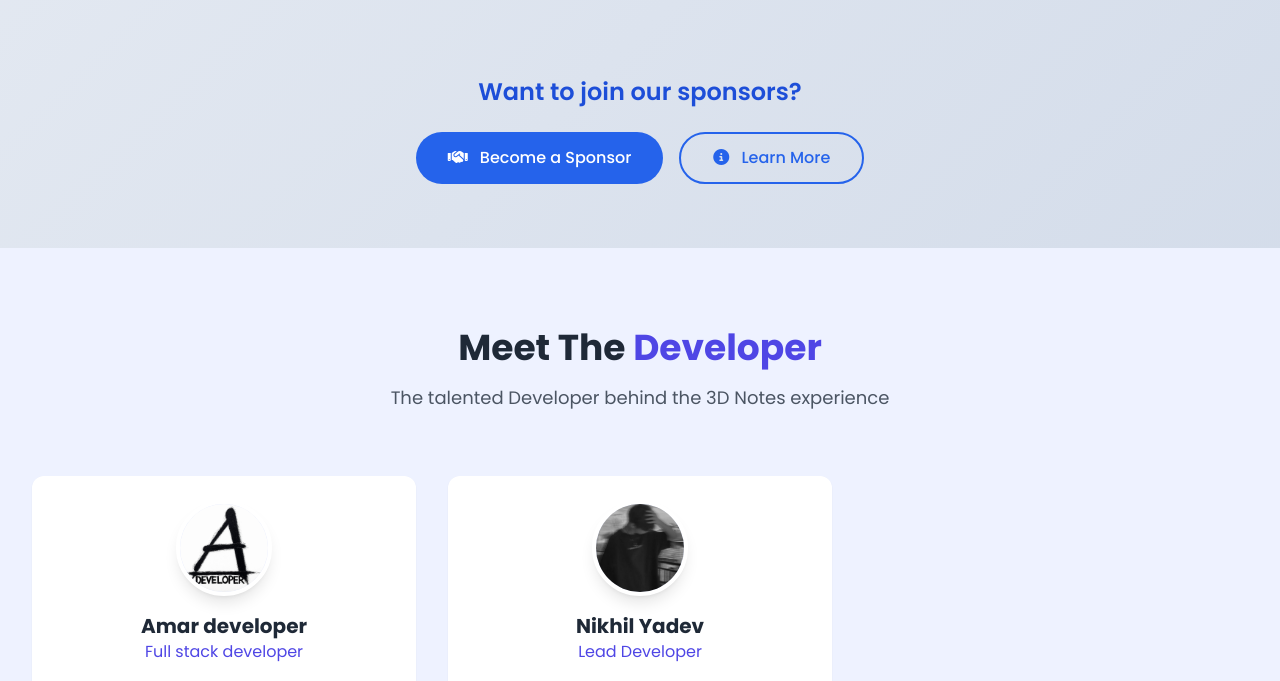
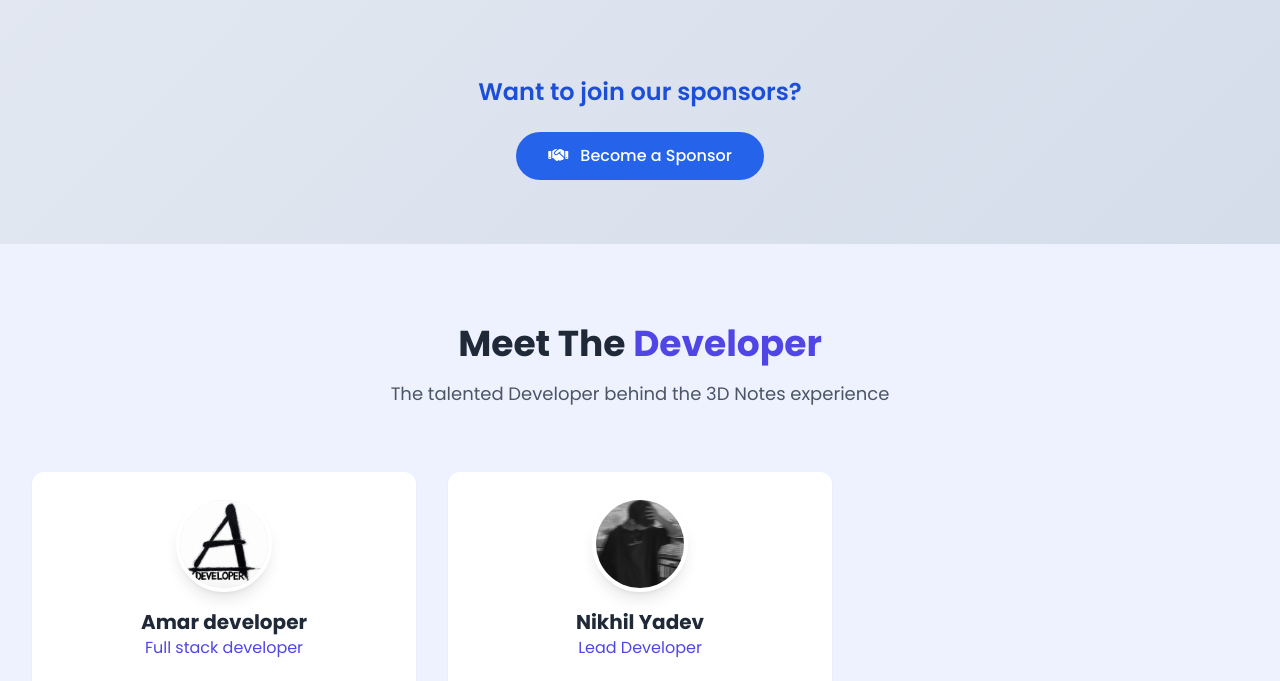
Before and after one commit to amardeveloperoffical/notes-web-cloud, a website: page index.html in a window 1280 px wide. Shown: the part 2020-2701 px from the top of the page. Drawn offline with nearby package versions, Linux system fonts and the light colour scheme; a web font is replaced by a local one.

Commit message:
Update index.html

```diff
--- a/index.html
+++ b/index.html
@@ -666,11 +666,11 @@ pointer-events:0;
                 <h3 class="text-2xl font-semibold text-blue-700 mb-6">Want to join our sponsors?</h3>
                 <div class="flex flex-wrap justify-center gap-4">
                     <button class="bg-blue-600 hover:bg-blue-700 text-white font-medium py-3 px-8 rounded-full transition-all duration-300 transform hover:scale-105 focus:outline-none focus:ring-2 focus:ring-blue-500 focus:ring-opacity-50">
-                        <i class="fas fa-handshake mr-2"></i> Become a Sponsor
+                        <i class="fas fa-handshake mr-2"></i> <a href="#contact">Become a Sponsor</a>
                     </button>
-                    <button class="border-2 border-blue-600 text-blue-600 hover:bg-blue-50 font-medium py-3 px-8 rounded-full transition-all duration-300 transform hover:scale-105 focus:outline-none focus:ring-2 focus:ring-blue-500 focus:ring-opacity-50">
+                <!--    <button class="border-2 border-blue-600 text-blue-600 hover:bg-blue-50 font-medium py-3 px-8 rounded-full transition-all duration-300 transform hover:scale-105 focus:outline-none focus:ring-2 focus:ring-blue-500 focus:ring-opacity-50">
                         <i class="fas fa-info-circle mr-2"></i> Learn More
-                    </button>
+                    </button> -->
                 </div>
             </div>
         </div>
```
